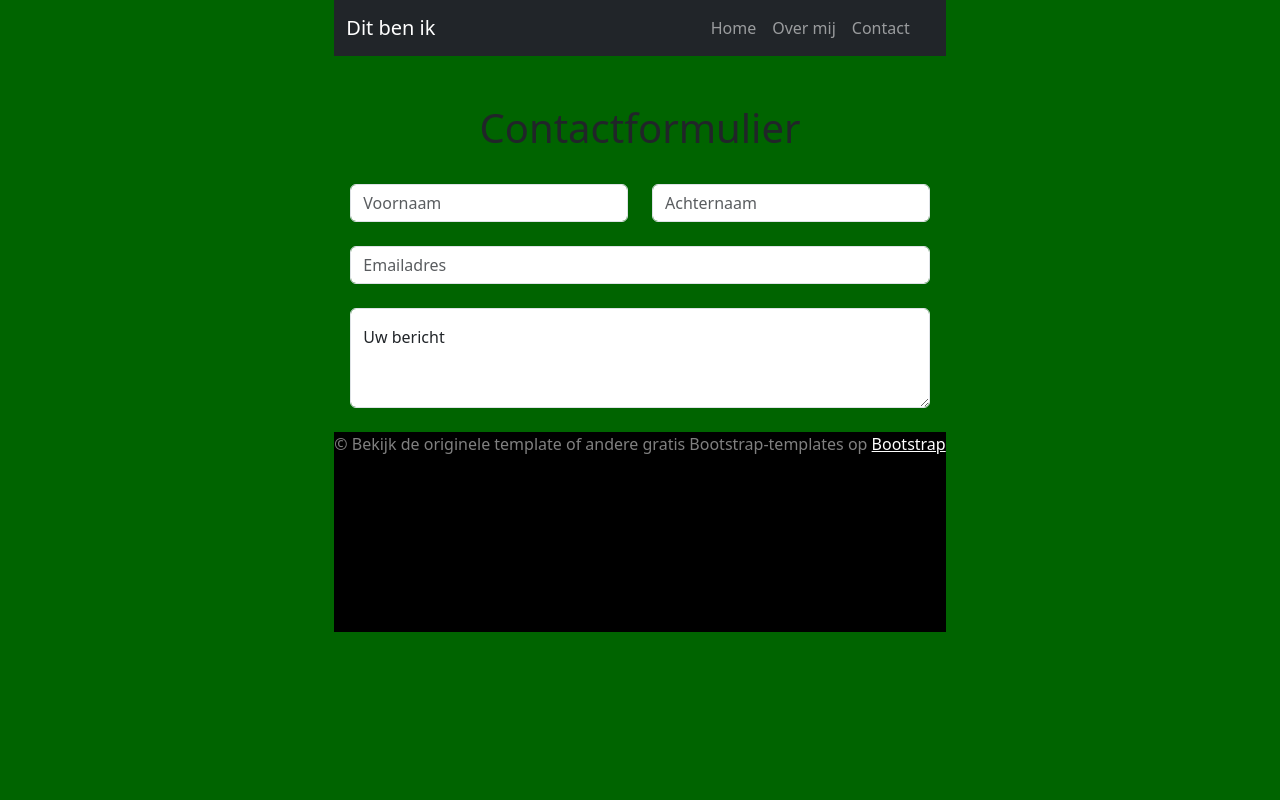
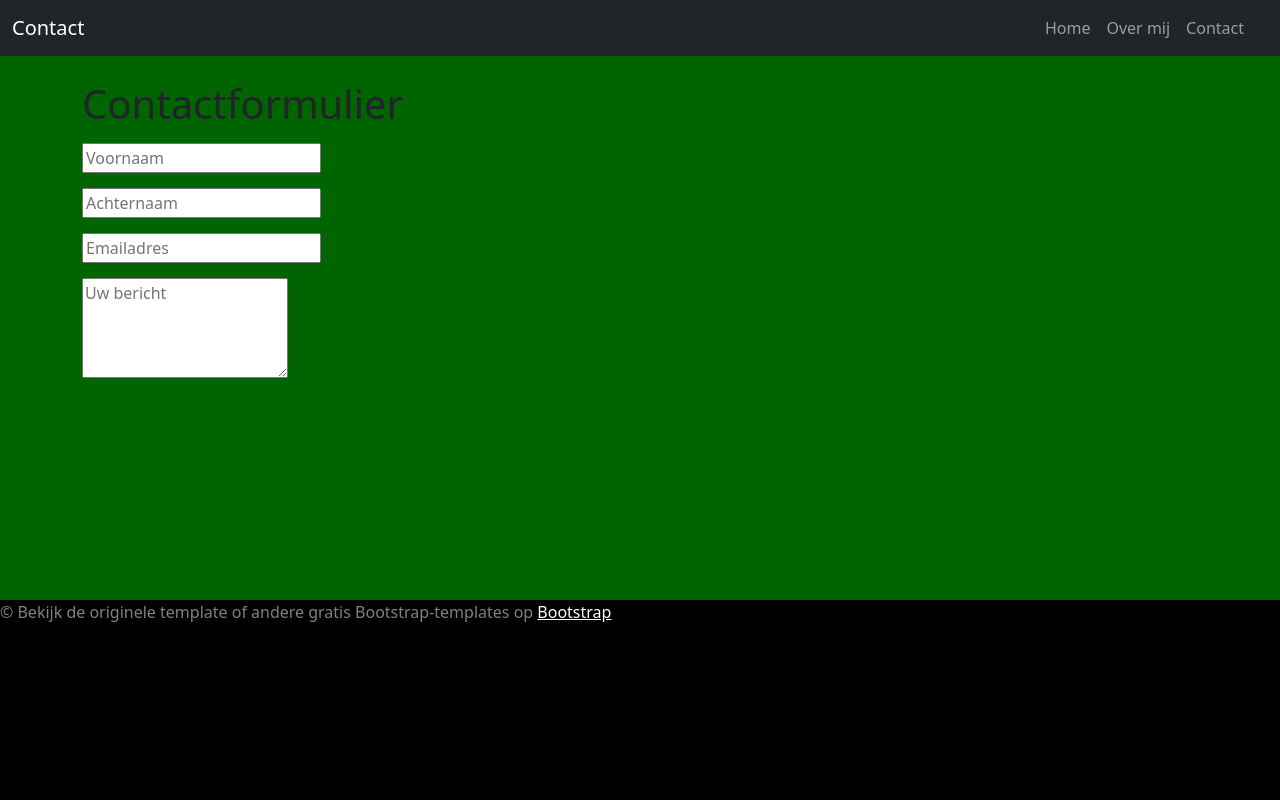
Before and after one commit to Mrw26777/Les-2122, a plain HTML site: page contact.html in a window 1280 px wide. Drawn offline with nearby package versions, Linux system fonts and the light colour scheme.

Commit message:
Add files via upload

```diff
--- a/contact.html
+++ b/contact.html
@@ -8,12 +8,11 @@
             <link rel="stylesheet" type="text/css" href="stijl.css">
             <title>Mijn pagina</title>
         </head>
-        <body class="d-flex h-100 text-center" style="background-color: darkgreen;">
-            <div class="container-xs d-flex mx-auto flex-column">
-                <header class="mb-auto">
+        <body>
+            <header>
                 <nav class="navbar navbar-expand-lg navbar-dark bg-dark" aria-label="Offcanvas navbar large">
                     <div class="container-fluid">
-                            <a class="navbar-brand" href="#">Dit ben ik</a>
+                        <a class="navbar-brand" href="#">Contact</a>
                         <button class="navbar-toggler" type="button" data-bs-toggle="offcanvas" data-bs-target="#offcanvasNavbar2" aria-controls="offcanvasNavbar2" aria-label="Toggle navigation">
                             <span class="navbar-toggler-icon"></span>
                         </button>
@@ -40,37 +39,19 @@
                 </nav>
             </header>
             <br>
-                <br>
-                <main class="px-3">
-                    <div class="container-xs">
+            <div class="container-sm">
+                <form>
                     <h1>Contactformulier</h1>
-                        <br>
-                        <div class="row">
-                            <div class="col">
-                              <input type="text" class="form-control" placeholder="Voornaam" aria-label="voornaam">
-                            </div>
-                            <div class="col">
-                              <input type="text" class="form-control" placeholder="Achternaam" aria-label="achternaam">
-                            </div>
+                    <input type="text" placeholder="Voornaam" aria-label="voornaam">
+                    <input type="text" placeholder="Achternaam" aria-label="achternaam">
+                    <input type="email" placeholder="Emailadres" aria-label="Emailadres">
+                    <textarea placeholder="Uw bericht" id="floatingTextarea2" style="height: 100px"></textarea>
+                </form>
             </div>
             <br>
-                        <div class="row">
-                            <div class="col">
-                              <input type="email" class="form-control" placeholder="Emailadres" aria-label="Emailadres">
-                            </div>
-                        </div>
-                        <br>
-                        <div class="form-floating">
-                            <textarea class="form-control" placeholder="Uw bericht" id="floatingTextarea2" style="height: 100px"></textarea>
-                            <label for="floatingTextarea2">Uw bericht</label>
-                        </div>
-                    </div>
-                </main>
-                <br>
-                <footer class="container-xs mt-auto text-white-50">
+            <footer class="mt-auto text-white-50 fixed-bottom">
             <p>&copy; Bekijk de originele template of andere gratis Bootstrap-templates op <a href="https://getbootstrap.com/" class="text-white">Bootstrap</a>
             </footer>
-            </div>
             <script src="https://cdn.jsdelivr.net/npm/bootstrap@5.3.0-alpha1/dist/js/bootstrap.bundle.min.js" integrity="sha384-w76AqPfDkMBDXo30jS1Sgez6pr3x5MlQ1ZAGC+nuZB+EYdgRZgiwxhTBTkF7CXvN" crossorigin="anonymous">
             </script>
         </body>
--- a/stijl.css
+++ b/stijl.css
@@ -14,3 +14,8 @@ footer{
 header{
     background-color: black;
 }
+
+input[type="text"], input[type="email"], textarea{
+    display: block;
+    margin: 15px 0px;
+}
```
Also changed, not shown: index.html (+7 -15 lines), overmij.html (+5 -9 lines). Lines whose indentation alone changed are shown as unchanged.
